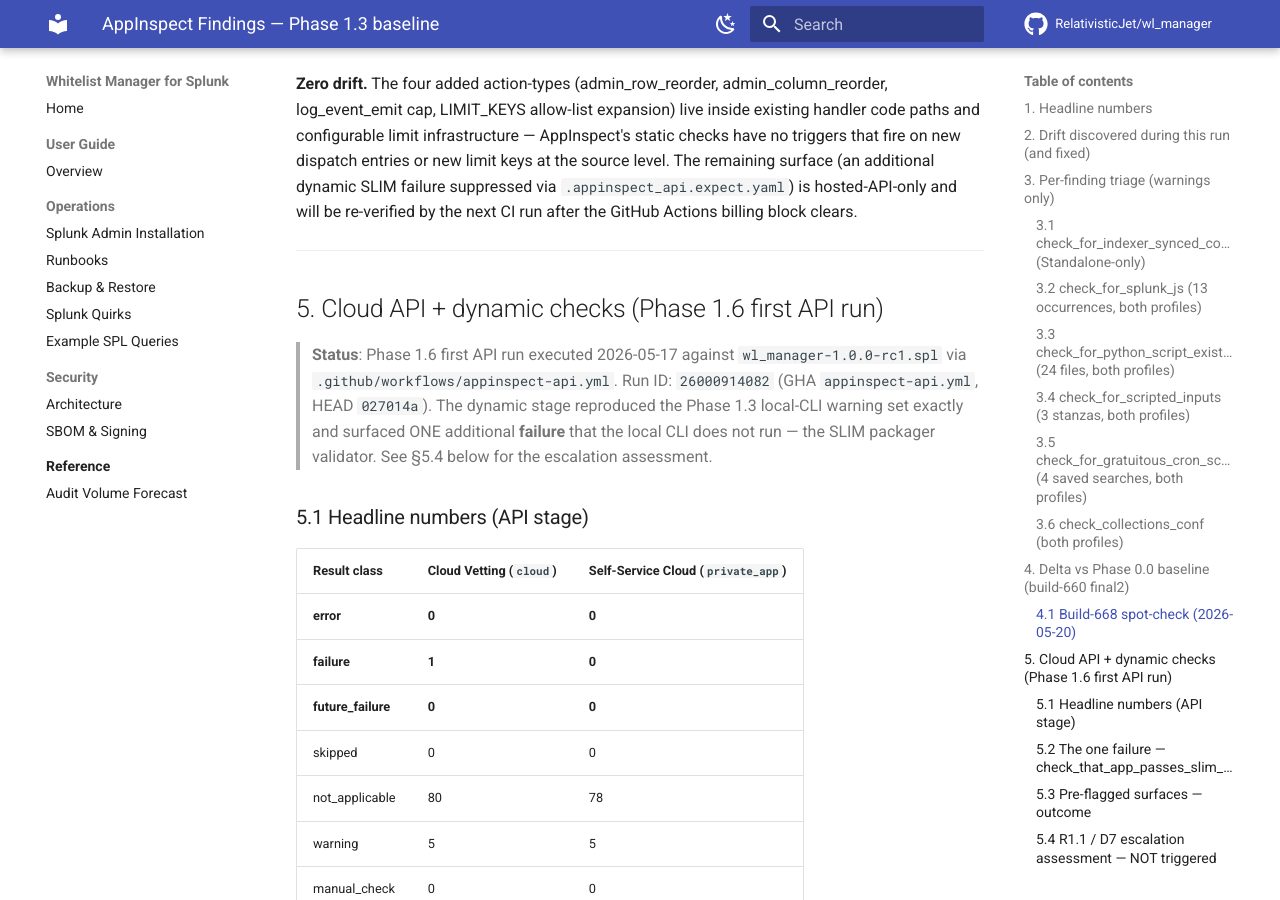
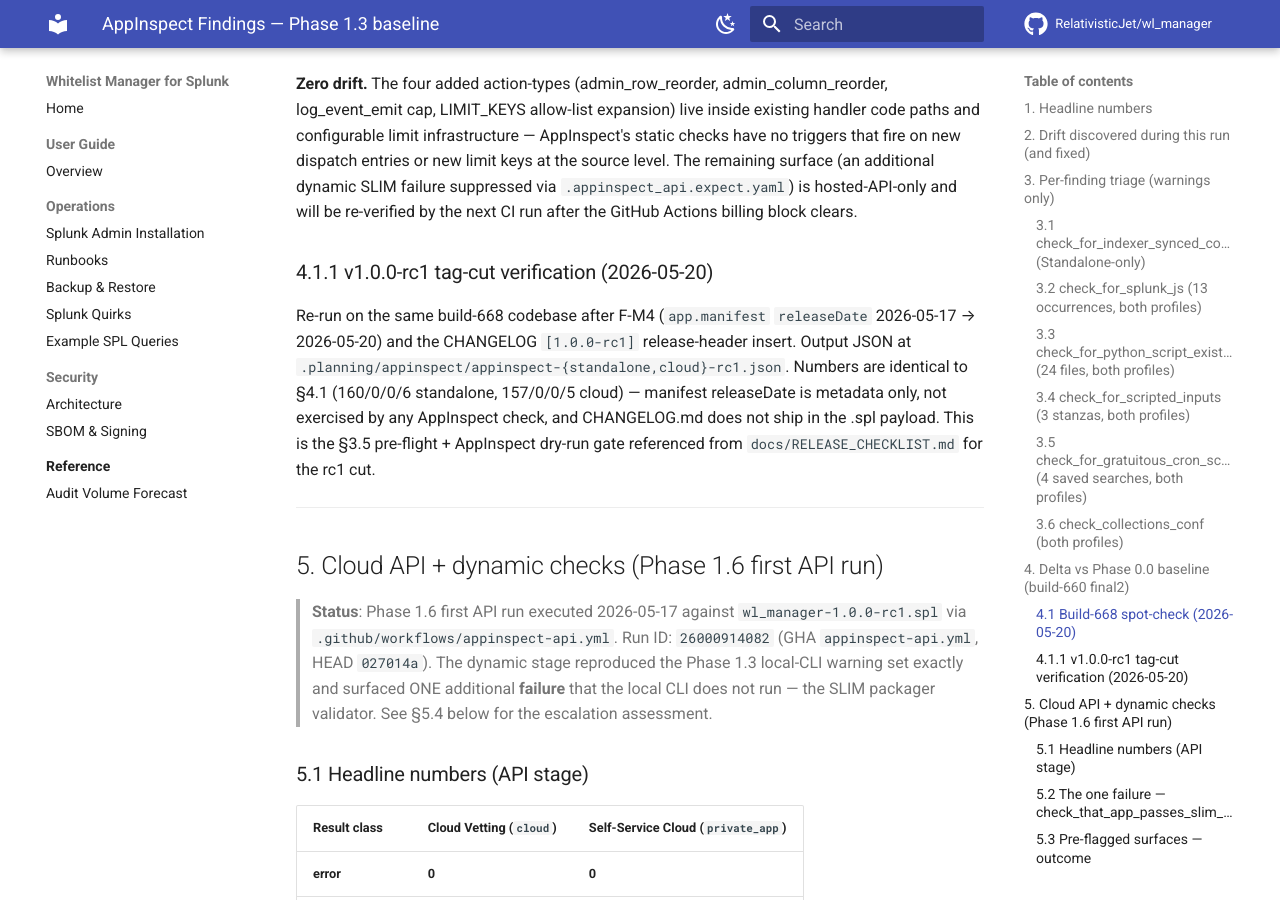
Before and after one commit to RelativisticJet/wl_manager, an MkDocs documentation site: the page built from docs/APPINSPECT_FINDINGS.md, in a window 1280 px wide and 900 px high, scrolled down 5721 px. Built offline with MkDocs 1.6.1 and Material for MkDocs 9.7.7, drawn with Linux system fonts in a browser that asks for light colours; comment, search, counter and statistics services are not loaded.

Commit message:
release(v1.0.0-rc1): F-M4 releaseDate + CHANGELOG rc1 header + AppInspect verify
Phase 3.2 release-cut prep for v1.0.0-rc1 (per
docs/PUBLIC_RELEASE_PLAN.md). Three files touched, all release-time
metadata — no code or test changes.

- app.manifest: closes F-M4 from the V2 audit (PRE_PUBLIC_AUDIT.md
  Phase G). releaseDate "2026-05-17" → "2026-05-20" at the moment
  of the rc1 tag cut, as the audit doc scheduled.
- CHANGELOG.md: inserts a [1.0.0-rc1] - 2026-05-20 release header
  at the top summarizing user-facing rollups (admin-tier audit-
  pollution caps for row_reorder / column_reorder / log_event_emit,
  UI polish, a11y Phase 2.15 closure, Node-20 CI sweep, mutation-
  coverage push, revert_csv replay-delegation correctness fix).
  The dated "Unreleased — *" entries below are preserved verbatim
  as the per-session development log.
- docs/APPINSPECT_FINDINGS.md §4.1.1: records the rc1 tag-cut
  AppInspect verification — standalone 160/0/0/6, cloud 157/0/0/5,
  identical to the build-668 baseline in §4.1 (manifest releaseDate
  is metadata-only; CHANGELOG.md is excluded from the .spl payload).
  Output JSON at .planning/appinspect/appinspect-{standalone,cloud}-rc1.json.

§3.5 version-tag consistency pre-flight from RELEASE_CHECKLIST.md
PASSES: app.conf[launcher].version = app.conf[id].version =
app.manifest.info.id.version = 1.0.0-rc1; [package].id = [id].name
= wl_manager. AppInspect 4.2.0 local CLI gate (0 errors, 0 failures,
0 future_failures on both profiles) PASSES against the rebuilt
dist/wl_manager-1.0.0-rc1.spl (sha256 c326ac6c... — see
dist/wl_manager-1.0.0-rc1.spl.sha256).

Next: tag v1.0.0-rc1 will be created on this commit. Pushing the
tag triggers .github/workflows/release.yml which signs the .spl
via Sigstore + Fulcio + Rekor and creates the GitHub Release.
Phase 3.3 (install rc1 .spl on clean container + full E2E) follows.

Closes Phase 3.1 + Phase 3.2 prep work.

```diff
--- a/docs/APPINSPECT_FINDINGS.md
+++ b/docs/APPINSPECT_FINDINGS.md
@@ -223,6 +223,18 @@
 suppressed via `.appinspect_api.expect.yaml`) is hosted-API-only
 and will be re-verified by the next CI run after the GitHub Actions
 billing block clears.
+
+### 4.1.1 v1.0.0-rc1 tag-cut verification (2026-05-20)
+
+Re-run on the same build-668 codebase after F-M4 (`app.manifest`
+`releaseDate` 2026-05-17 → 2026-05-20) and the CHANGELOG
+`[1.0.0-rc1]` release-header insert. Output JSON at
+`.planning/appinspect/appinspect-{standalone,cloud}-rc1.json`.
+Numbers are identical to §4.1 (160/0/0/6 standalone, 157/0/0/5
+cloud) — manifest releaseDate is metadata only, not exercised by
+any AppInspect check, and CHANGELOG.md does not ship in the .spl
+payload. This is the §3.5 pre-flight + AppInspect dry-run gate
+referenced from `docs/RELEASE_CHECKLIST.md` for the rc1 cut.
 
 ---
 
```
Also changed, not shown: CHANGELOG.md (+73 -0 lines), 1 other file.
